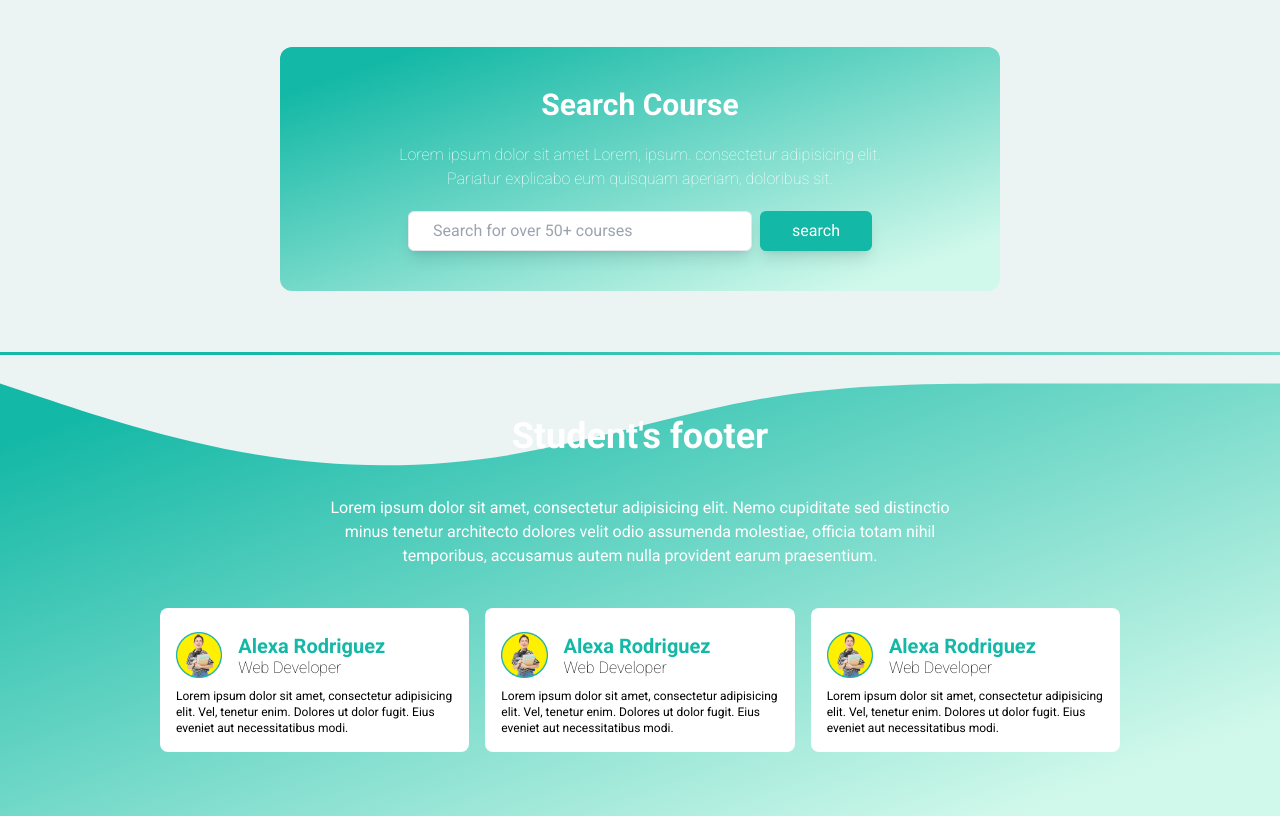
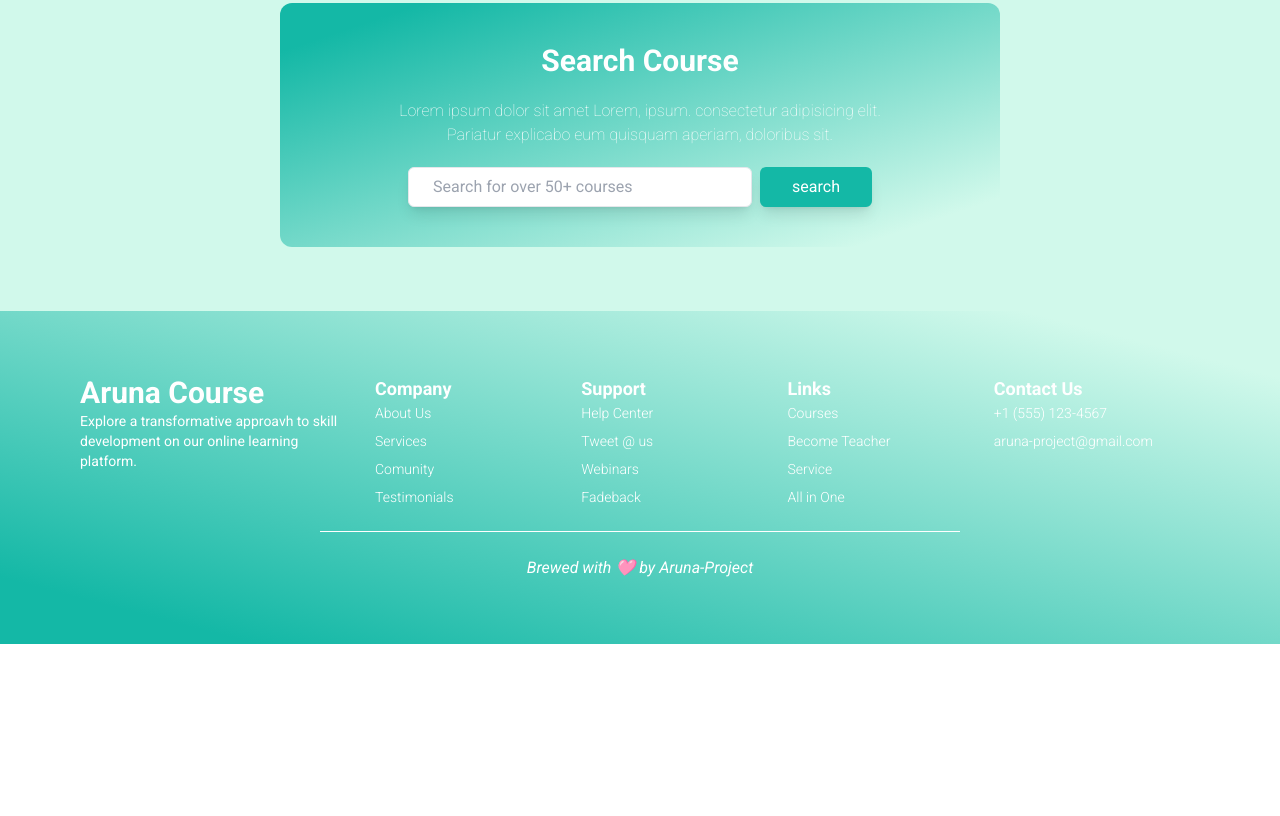
Before and after one commit to firdausillah/aruna-course, a website: page src/index.html in a window 1280 px wide. Shown: the part 3199-4015 px from the top of the page. After the commit the page ends 3843 px from the top, so only its background shows below. Drawn offline with nearby package versions, Linux system fonts and the light colour scheme.

Commit message:
update footer

```diff
--- a/src/index.html
+++ b/src/index.html
@@ -293,13 +293,8 @@
     </section>
     <!-- end testimonial -->
 
-    <svg xmlns="http://www.w3.org/2000/svg" class="hidden md:block -mt-60" viewBox="0 0 1440 320">
-        <path fill="#ECF4F3" fill-opacity="1"
-            d="M0,192L60,197.3C120,203,240,213,360,224C480,235,600,245,720,234.7C840,224,960,192,1080,181.3C1200,171,1320,181,1380,186.7L1440,192L1440,320L1380,320C1320,320,1200,320,1080,320C960,320,840,320,720,320C600,320,480,320,360,320C240,320,120,320,60,320L0,320Z">
-        </path>
-    </svg>
     <!-- begin search course -->
-    <section id="search-course2" class="bg-[#ECF4F3] flex justify-center">
+    <section id="search-course2" class="bg-[#D1F9EB] flex justify-center">
         <div class="container relative z-10 flex justify-center px-5 py-16 sm:px-20 md:px-40">
             <div class="sm:w-3/4 p-4 flex flex-col gap-5 text-white py-10 bg-gradient-to-br to-[#D1F9EB] from-10%  from-teal-500 to-90% text-center rounded-xl">
                 <h1 class="text-3xl font-bold">Search Course</h1>
@@ -314,60 +309,60 @@
         </div>
 
     </section>
-
     <!-- end search course -->
-    <svg xmlns="http://www.w3.org/2000/svg" class="hidden md:block " viewBox="0 0 1440 320">
-        <path fill="#ECF4F3" fill-opacity="1"
-            d="M0,32L48,48C96,64,192,96,288,112C384,128,480,128,576,112C672,96,768,64,864,48C960,32,1056,32,1152,32C1248,32,1344,32,1392,32L1440,32L1440,0L1392,0C1344,0,1248,0,1152,0C1056,0,960,0,864,0C768,0,672,0,576,0C480,0,384,0,288,0C192,0,96,0,48,0L0,0Z">
-        </path>
-    </svg>
 
     <!-- begin footer -->
-    <footer class="bg-gradient-to-br to-[#D1F9EB] from-10% sm:-mt-72 from-teal-500 to-90% flex justify-center">
-        <div class="container relative z-10 px-5 py-16 sm:px-20 md:px-40">
-            <div class="relative mx-auto text-center text-white md:w-2/3">
-                <h1 class="text-4xl font-bold">Student's footer</h1>
-                <p class="mt-10">
-                    Lorem ipsum dolor sit amet, consectetur adipisicing elit. Nemo cupiditate sed distinctio minus tenetur
-                    architecto dolores velit odio assumenda molestiae, officia totam nihil temporibus, accusamus autem nulla
-                    provident earum praesentium.
-                </p>
+    <footer class="bg-gradient-to-bl py-16 gap-6 from-[#D1F9EB] from-10% to-teal-500 to-90% flex flex-col text-white">
+        <div class="container px-5 sm:px-20 md:flex text-center md:text-left md:space-y-0 space-y-4 md:space-x-5">
+            <div class="w-full md:w-1/4">
+                <h3 class="font-bold text-3xl">Aruna Course</h3>
+                <p class="text-sm">Explore a transformative
+                approavh to skill
+                development on our
+                online learning platform.</p>
             </div>
-            <div class="flex flex-col w-full gap-4 mt-10 lg:flex-row">
-                <div class="p-4 space-y-2 overflow-hidden bg-white rounded-lg">
-                    <div class="flex justify-between gap-4 mt-2">
-                        <img src="img/item1.png" class="w-1/6 h-full aspect-square" alt="">
-                        <div class="flex flex-col w-5/6 place-content-center">
-                            <h5 class="-mb-1 text-xl font-semibold text-teal-500">Alexa Rodriguez</h5>
-                            <p class="font-thin">Web Developer</p>
-                        </div>
-                    </div>
-                    <p class="text-xs">Lorem ipsum dolor sit amet, consectetur adipisicing elit. Vel, tenetur enim. Dolores ut dolor fugit. Eius eveniet aut necessitatibus modi.</p>
+            <div class="w-full md:w-3/4 space-y-5 sm:space-y-0 sm:flex">
+                <div class="w-full md:w-1/4">
+                    <h6 class="font-semibold text-lg">Company</h6>
+                    <ul class="font-light space-y-2 text-sm">
+                        <li><a href="#">About Us</a></li>
+                        <li><a href="#">Services</a></li>
+                        <li><a href="#">Comunity</a></li>
+                        <li><a href="#">Testimonials</a></li>
+                    </ul>
                 </div>
-                <div class="p-4 space-y-2 overflow-hidden bg-white rounded-lg">
-                    <div class="flex justify-between gap-4 mt-2">
-                        <img src="img/item1.png" class="w-1/6 h-full aspect-square" alt="">
-                        <div class="flex flex-col w-5/6 place-content-center">
-                            <h5 class="-mb-1 text-xl font-semibold text-teal-500">Alexa Rodriguez</h5>
-                            <p class="font-thin">Web Developer</p>
-                        </div>
-                    </div>
-                    <p class="text-xs">Lorem ipsum dolor sit amet, consectetur adipisicing elit. Vel, tenetur enim. Dolores ut dolor fugit. Eius eveniet aut necessitatibus modi.</p>
+                <div class="w-full md:w-1/4">
+                    <h6 class="font-semibold text-lg">Support</h6>
+                    <ul class="font-light space-y-2 text-sm">
+                        <li><a href="#">Help Center</a></li>
+                        <li><a href="#">Tweet @ us</a></li>
+                        <li><a href="#">Webinars</a></li>
+                        <li><a href="#">Fadeback</a></li>
+                    </ul>
                 </div>
-                <div class="p-4 space-y-2 overflow-hidden bg-white rounded-lg">
-                    <div class="flex justify-between gap-4 mt-2">
-                        <img src="img/item1.png" class="w-1/6 h-full aspect-square" alt="">
-                        <div class="flex flex-col w-5/6 place-content-center">
-                            <h5 class="-mb-1 text-xl font-semibold text-teal-500">Alexa Rodriguez</h5>
-                            <p class="font-thin">Web Developer</p>
-                        </div>
-                    </div>
-                    <p class="text-xs">Lorem ipsum dolor sit amet, consectetur adipisicing elit. Vel, tenetur enim. Dolores ut dolor fugit. Eius eveniet aut necessitatibus modi.</p>
+                <div class="w-full md:w-1/4">
+                    <h6 class="font-semibold text-lg">Links</h6>
+                    <ul class="font-light space-y-2 text-sm">
+                        <li><a href="#">Courses</a></li>
+                        <li><a href="#">Become Teacher</a></li>
+                        <li><a href="#">Service</a></li>
+                        <li><a href="#">All in One</a></li>
+                    </ul>
                 </div>
+                <div class="w-full md:w-1/4">
+                    <h6 class="font-semibold text-lg">Contact Us</h6>
+                    <ul class="font-light space-y-2 text-sm">
+                        <li><a href="#">+1 (555) 123-4567</a></li>
+                        <li><a href="#">aruna-project@gmail.com</a></li>
+                    </ul>
+                </div>
+
             </div>
-
         </div>
-
+        <div class="w-1/2 bg-white h-[1px] self-center"></div>
+        <div class="self-center">
+            <p class="text-thin italic">Brewed with 🩷 by <a href="https://aruna-project.vercel.app/" target="_blank">Aruna-Project</a></p>
+        </div>
     </footer>
     <!-- end footer -->
 </body>
```
Also changed, not shown: src/output.css.
